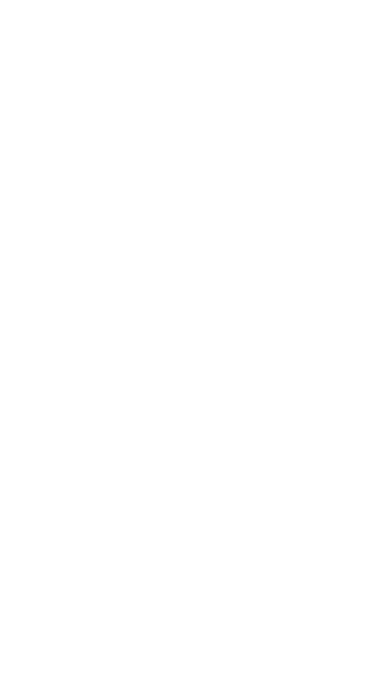
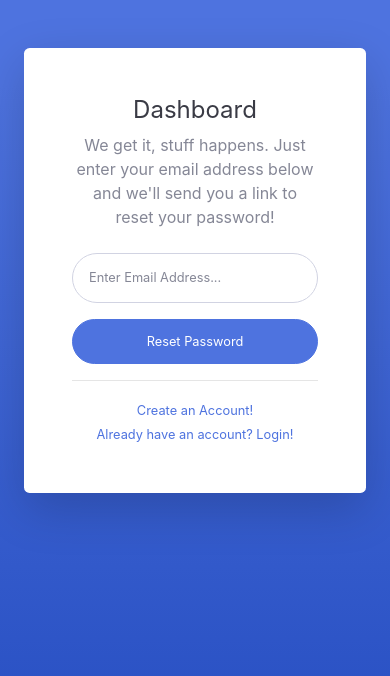
Before and after one commit to vignesh-kira/portal.sellmybookshelf.com, a React (Create React App) app: page /dashboard in a window 390 px wide. Shown: the top 676 px of the page. Built offline with nearby package versions, Linux system fonts and the light colour scheme.

Commit message:
cookies setup

```diff
--- a/package.json
+++ b/package.json
@@ -15,6 +15,7 @@
     "prop-types": "^15.7.2",
     "query-string": "^6.2.0",
     "react": "^16.8.1",
+    "react-cookie": "^3.0.8",
     "react-dom": "^16.8.1",
     "react-redux": "^6.0.0",
     "react-router-dom": "^4.3.1",
--- /dev/null
+++ b/src/components/Authorized/Dashboard.jsx
@@ -0,0 +1,53 @@
+import React, { Component } from 'react';
+
+class Dashboard extends Component {
+	render() {
+		return (
+			<div className="bg-gradient-primary container-with-no-padding">
+				<div className="container">
+					<div className="row justify-content-center">
+						<div className="col-xl-10 col-lg-12 col-md-9">
+							<div className="card o-hidden border-0 shadow-lg my-5">
+								<div className="card-body p-0">
+									<div className="row">
+										<div className="col-lg-6 d-none d-lg-block bg-password-image"></div>
+										<div className="col-lg-6">
+											<div className="p-5">
+												<div className="text-center">
+													<h1 className="h4 text-gray-900 mb-2">Dashboard</h1>
+													<p className="mb-4">We get it, stuff happens. Just enter your email
+														address below and we'll send you a link to reset your
+														password!</p>
+												</div>
+												<form className="user">
+													<div className="form-group">
+														<input type="email" className="form-control form-control-user"
+														       id="exampleInputEmail" aria-describedby="emailHelp"
+														       placeholder="Enter Email Address..." />
+													</div>
+													<a href="#" className="btn btn-primary btn-user btn-block">
+														Reset Password
+													</a>
+												</form>
+												<hr />
+												<div className="text-center">
+													<a className="small" href="/register">Create an Account!</a>
+												</div>
+												<div className="text-center">
+													<a className="small" href="/login">Already have an account?
+														Login!</a>
+												</div>
+											</div>
+										</div>
+									</div>
+								</div>
+							</div>
+						</div>
+					</div>
+				</div>
+			</div>
+		);
+	}
+}
+
+export default Dashboard;
--- a/src/components/Layouts.jsx
+++ b/src/components/Layouts.jsx
@@ -1,18 +1,26 @@
 import React from 'react';
 import { BrowserRouter as Router, Route } from "react-router-dom";
+import { withCookies } from 'react-cookie';
 import Login from './Login/Login';
 import Register from './Register/Register';
- import ForgotPassword from './ForgotPassword/ForgotPassword';
+import ForgotPassword from './ForgotPassword/ForgotPassword';
+import Dashboard from "./Authorized/Dashboard";
 
-const Layouts = () => (
+const Layouts = (props) => (
 	<Router>
 		<div>
 			<Route exact path="/" component={Login} />
-			<Route path="/login" component={Login} />
-			<Route path="/register" component={Register} />
+			<Route path="/login"
+			       render={() => (<Login cookies={props.cookies}/>)}
+			/>
+			<Route
+				path="/register"
+				render={() => (<Register cookies={props.cookies}/>)}
+			/>
 			<Route path="/forgotpassword" component={ForgotPassword} />
+			<Route path="/dashboard" component={Dashboard} />
 		</div>
 	</Router>
 );
 
-export default Layouts;
+export default withCookies(Layouts);
--- a/src/components/Register/Register.jsx
+++ b/src/components/Register/Register.jsx
@@ -14,6 +14,8 @@ class Register extends Component {
 		this.props.fetchClasses();
 		this.props.fetchSections();
 	}
+	componentDidUpdate() {
+	}
 
 	handleFormSubmit = (entity) => {
 		delete entity.confirmpassword;
@@ -23,7 +25,8 @@ class Register extends Component {
 	};
 
 	render() {
-		const { classes, sections } = this.props;
+		const { classes, sections, cookies } = this.props;
+		cookies.set('name', 'Vignesh');
 		const segmentSchema = yup.object().shape({
 			firstname: yup.string().required('First name is required'),
 			lastname: yup.string().required('Last name is required'),
@@ -206,9 +209,10 @@ class Register extends Component {
 	}
 }
 
-const mapStateToProps = state => ({
+const mapStateToProps = (state, ownProps) => ({
 	classes: state.login.classes,
-	sections: state.login.sections
+	sections: state.login.sections,
+	cookies: ownProps.cookies
 });
 
 const mapDispatchToProps = {
--- a/src/index.js
+++ b/src/index.js
@@ -3,6 +3,7 @@ import ReactDOM from 'react-dom';
 import { Provider } from 'react-redux'
 import { createStore, applyMiddleware  } from 'redux';
 import createSagaMiddleware from "redux-saga";
+import { CookiesProvider } from 'react-cookie';
 
 import rootReducer from './reducers';
 import rootSaga from './sagas/sagas';
@@ -21,11 +22,13 @@ const store = createStore(
 );
 
 // run the saga
- sagaMiddleware.run(rootSaga);
+sagaMiddleware.run(rootSaga);
 
 ReactDOM.render(
-	<Provider store={store}>
-		<App />
-	</Provider>,
+	<CookiesProvider>
+		<Provider store={store}>
+			<App />
+		</Provider>
+	</CookiesProvider>,
 	document.getElementById('root')
 );
```
